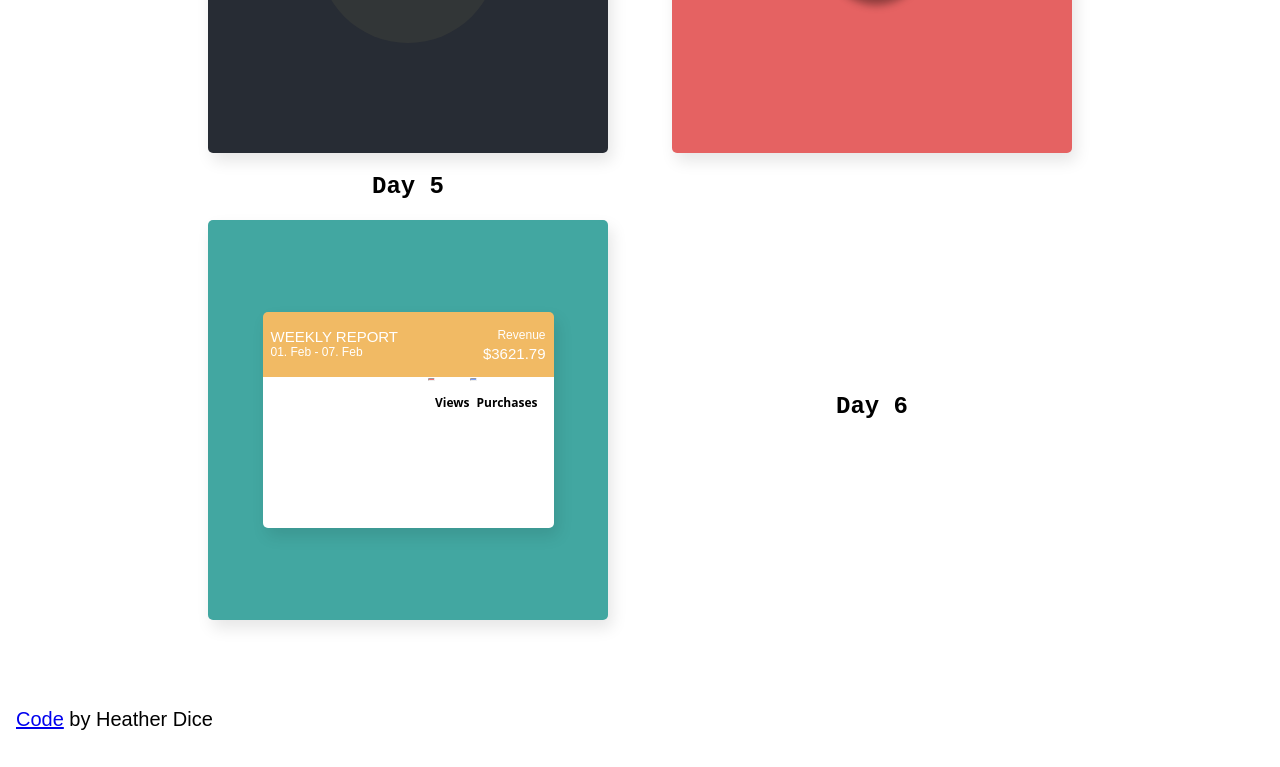
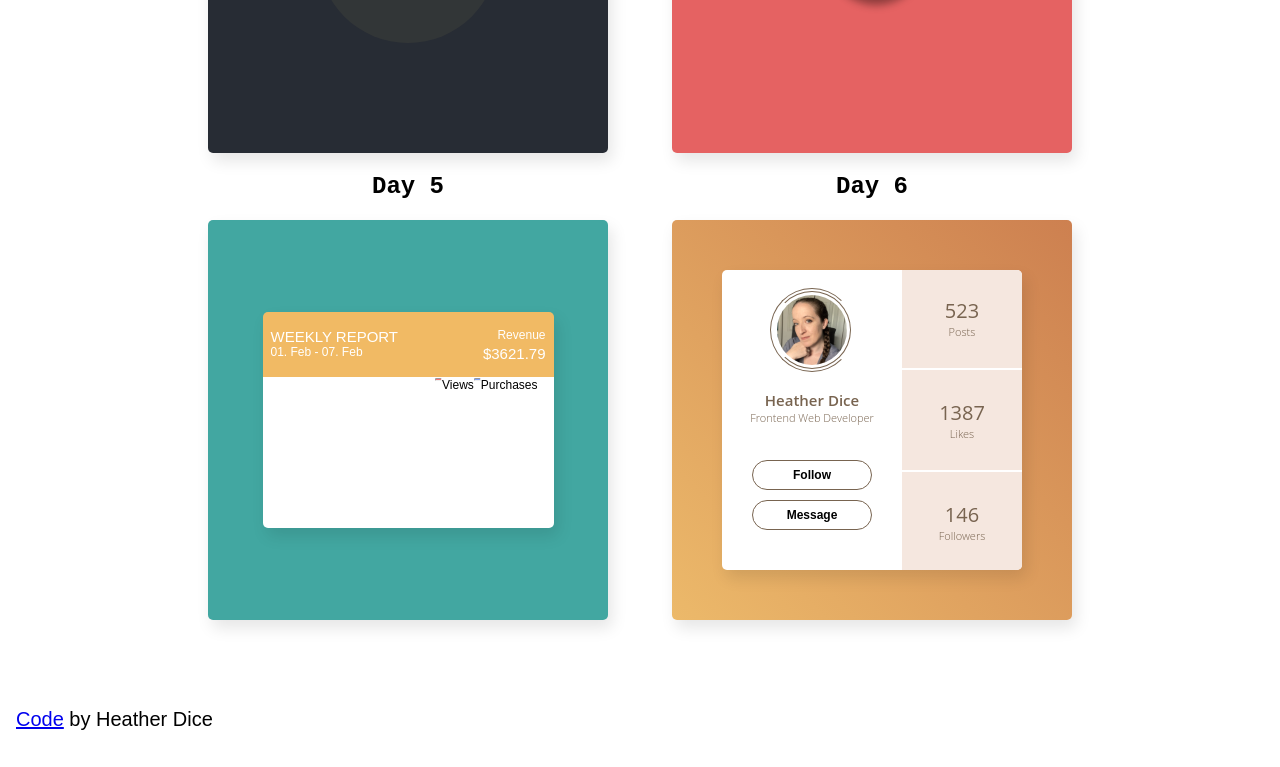
Before and after one commit to heatherdice/100_days_css, a React (Create React App) app: page / in a window 1280 px wide. Shown: the part 1588-2355 px from the top of the page. Built offline with nearby package versions, Linux system fonts and the light colour scheme.

Commit message:
Class cleanup, added photo to day 6

```diff
--- a/src/components/Days.js
+++ b/src/components/Days.js
@@ -5,7 +5,7 @@ import Day2 from "./days/Day2";
 import Day3 from "./days/Day3";
 import Day4 from "./days/Day4";
 import Day5 from "./days/Day5";
-// import Day6 from "./days/Day6";
+import Day6 from "./days/Day6";
 
 export default function Days() {
     return (
@@ -42,7 +42,7 @@ export default function Days() {
                         </div>
                         <div className="grid-blocks">
                             <h3 className="day-heading">Day 6</h3>
-                            {/* <Day6 /> */}
+                            <Day6 />
                         </div>
                     </div>
                 </div>
--- a/src/components/days/Day5.js
+++ b/src/components/days/Day5.js
@@ -22,9 +22,9 @@ export default function Day5() {
                 {/* chart key */}
                 <div className="key">
                     <hr className="key-red" />
-                    <h4>Views</h4>
+                    <p className="chart-small-text">Views</p>
                     <hr className="key-blue" />
-                    <h4>Purchases</h4>
+                    <p className="chart-small-text">Purchases</p>
                 </div>
             </div>
         </div>
--- a/src/components/days/Day6.js
+++ b/src/components/days/Day6.js
@@ -1,18 +1,20 @@
 import React from "react";
 import "../../styles/dayStyles/Day6.css";
+import profilePhoto from "../../assets/images/profilePhoto.jpeg";
 
 export default function Day6() {
     return (
-        // info card
-        <div class="card">
+        <div className="day-container container-color6">
+            {/* info card */}
+            <div class="info-card">
                 {/* left column */}
                 <div class="left-column">
 
                     {/* image w/ circle animations */}
                     <div class="circle-container">
-                    <div class="outer-circle"></div>
-                    <div class="inner-circle"></div>
-                    <img src="./profilePhoto.jpeg" alt="Heather Dice" />
+                        <div class="outer-photo-circle"></div>
+                        <div class="inner-photo-circle"></div>
+                        <img src={profilePhoto} className="profile-photo" alt="Heather Dice" />
                     </div>
 
                     {/* section under photo */}
@@ -45,5 +47,7 @@ export default function Day6() {
                 </div>
             </div>
 
+        </div>
+
     )
 }
--- a/src/styles/dayStyles/Day5.css
+++ b/src/styles/dayStyles/Day5.css
@@ -1,6 +1,3 @@
-* {
-}
-
 /* green box container */
 .container-color5 {
 	background: #42A7A1;
--- a/src/styles/dayStyles/Day6.css
+++ b/src/styles/dayStyles/Day6.css
@@ -1,38 +1,27 @@
 /* general styling */
-* {
-    font-family: "Open Sans", Helvetica, sans-serif !important;
-    color: #786450 !important;
-}
-.card, .left-column, .circle-container, .outer-circle, .inner-circle, .under-photo, .right-column, .row {
+.info-card, .left-column, .circle-container, .outer-photo-circle, .inner-photo-circle, .under-photo, .right-column, .row {
     display: flex;
     align-items: center;
     justify-content: center;
 }
-.card {
-	box-shadow: 4px 8px 16px 0 rgba(0,0,0,0.1);
-    border-radius: 5px;
-}
 .right-column, .left-column, .under-photo, .row {
     flex-direction: column;
 }
-
-.circle-container, .outer-circle, .inner-circle, img, .under-photo {
+.circle-container, .outer-photo-circle, .inner-photo-circle, .profile-photo, .under-photo {
     position: absolute;
 }
 
 /* tan box container */
-/* .container {
-	z-index: 0;
-	left: 50%;
-	width: 400px;
-	height: 400px;
-	margin: 20px -200px;
-	overflow: hidden;
+.container-color6 {
 	background-image: linear-gradient(to bottom left, #CD8050, #ECB96A);
-} */
+}
 
 /* card with all other info */
-.card {
+.info-card {
+    font-family: "Open Sans", Helvetica, sans-serif;
+    color: #786450;
+	box-shadow: 4px 8px 16px 0 rgba(0,0,0,0.1);
+    border-radius: 5px;
     z-index: 1;
     width: 300px;
     height: 300px;
@@ -62,18 +51,18 @@
 }
 
 /* circles around profile image */
-.outer-circle, .inner-circle {
+.outer-photo-circle, .inner-photo-circle {
     border: 1px solid;
     border-radius: 50%;
     transition: transform 1.5s ease-in-out;
 }
-.outer-circle {
+.outer-photo-circle {
     width: 82px;
     height: 82px;
     border-color: #786450 transparent #786450 #786450;
     z-index: 3;
 }
-.inner-circle {
+.inner-photo-circle {
     width: 76px;
     height: 76px;
     border-color: #786450 #786450 #786450 transparent;
@@ -81,15 +70,15 @@
 }
 
 /* circle animations */
-.circle-container:hover .outer-circle {
+.circle-container:hover .outer-photo-circle {
     transform: rotate(360deg);
 }
-.circle-container:hover .inner-circle {
+.circle-container:hover .inner-photo-circle {
     transform: rotate(-360deg);
 }
 
 /* profile photo */
-img {
+.profile-photo {
     display: block;
     height: 70px;
     width: 70px;
```
Also changed, not shown: src/assets/images/profilePhoto.jpeg (added). Lines whose indentation alone changed are shown as unchanged.
